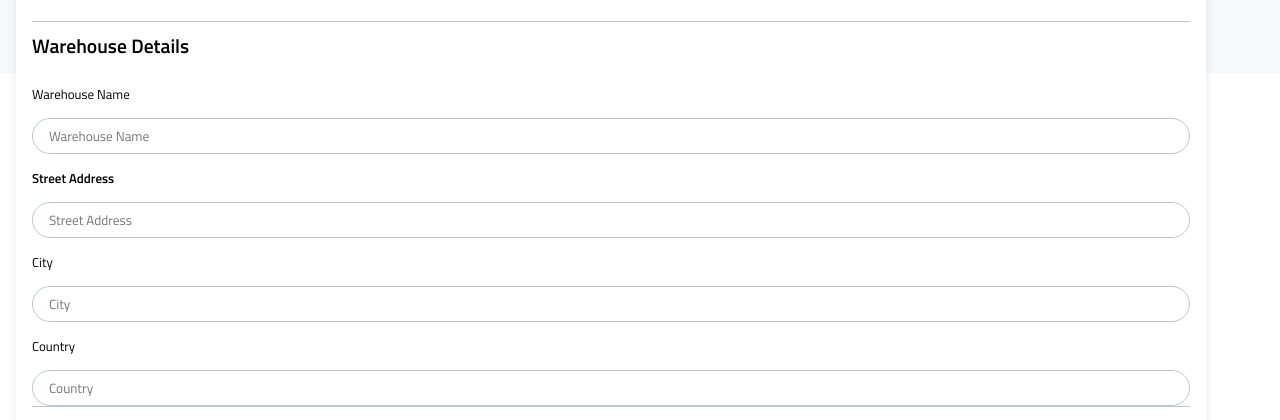
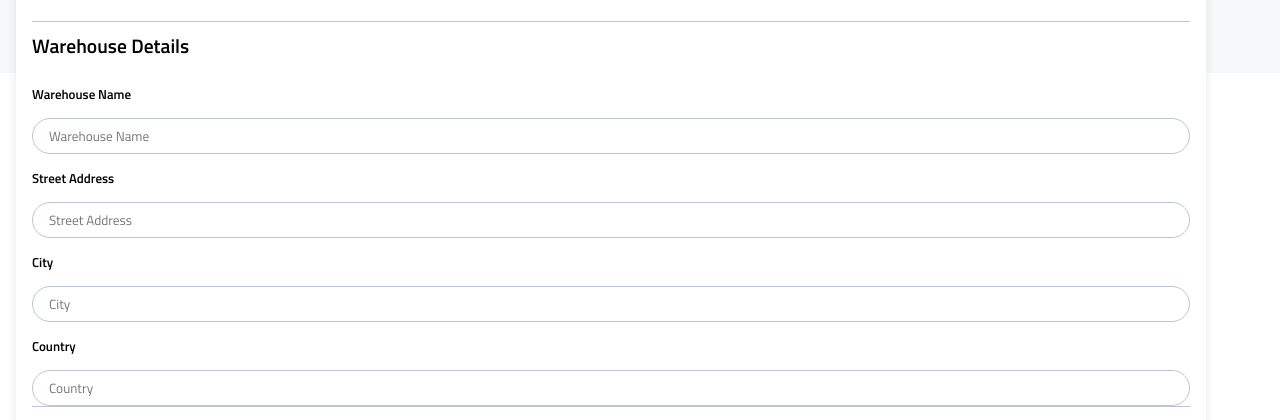
Before and after one commit to reymaa19/InStock-client, a React (Vite) app: page /addnewwarehouse in a window 1280 px wide. Shown: the part 267-687 px from the top of the page. Built offline with nearby package versions, Linux system fonts and the light colour scheme; the HTML template or start-up script is replaced by a standard one.

Commit message:
Add a bold Style to the fields labels

```diff
--- a/src/components/AddNewWarehouse/AddNewWarehouse.scss
+++ b/src/components/AddNewWarehouse/AddNewWarehouse.scss
@@ -41,11 +41,11 @@
 
             &-name{
                 font-weight: $font-weight-semi-bold600;
-                // font-size: $m-p2-text-size;
             }
 
             &-label{
-                // font-size: $m-p2-text-size;
+                font-weight: $font-weight-semi-bold600;
+
             }
             &-input{
                 border-radius: 20px;
@@ -66,17 +66,19 @@
             font-size: $m-p2-text-size;
 
             &-title{
+                font-weight: $font-weight-semi-bold600;
+
 
 
             }
             &-name{
                 font-weight: $font-weight-semi-bold600;
 
-                // font-size: $m-p2-text-size;
             }
 
             &-label{
-                // font-size: $m-p2-text-size;
+                font-weight: $font-weight-semi-bold600;
+
             }
             &-input{
                 border-radius: 1.25rem;
```
